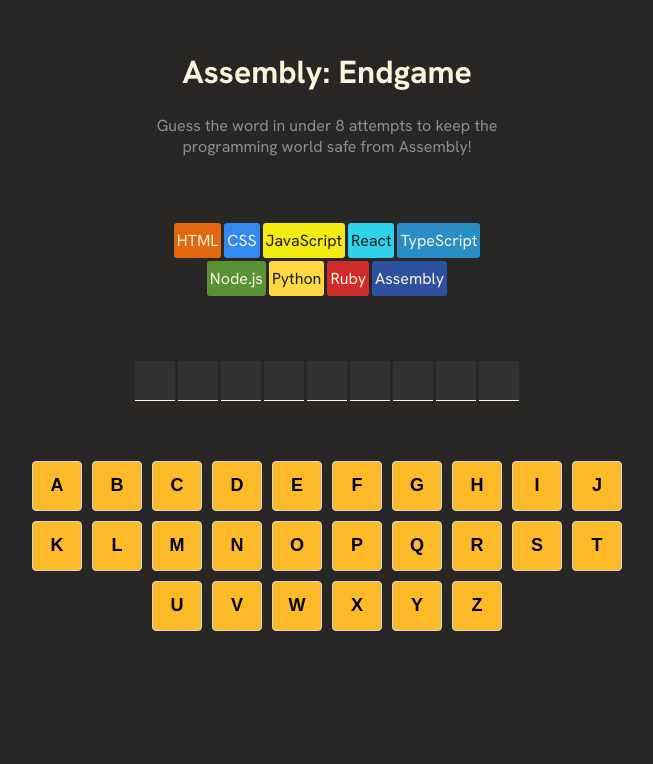
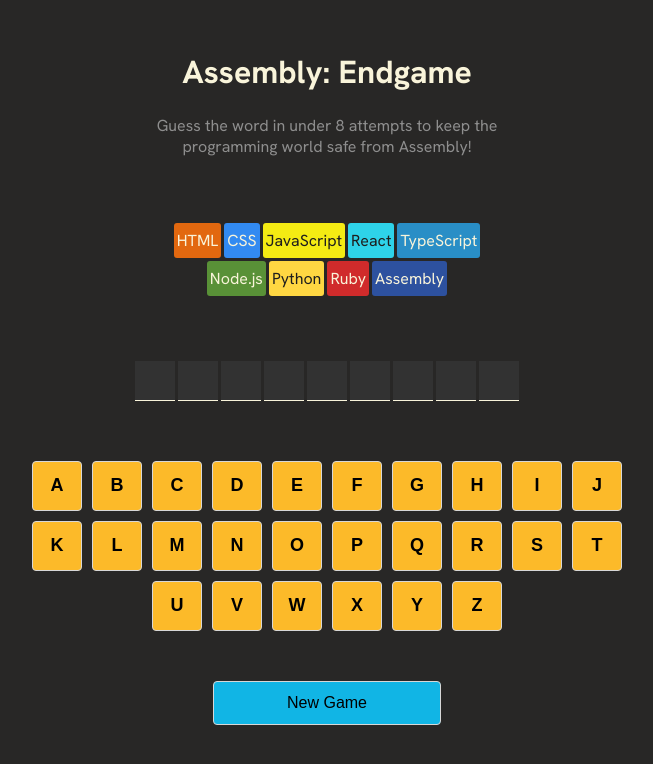
Before and after one commit to gurvirc/hangman-assembly-endgame, a React (Vite) app: page / in a window 1280 px wide. Shown: the top 764 px of the page, without its empty margins (313-966 px from the left). Built offline with nearby package versions, Linux system fonts and the light colour scheme.

Commit message:
Added new game button

```diff
--- a/src/App.jsx
+++ b/src/App.jsx
@@ -49,6 +49,10 @@
     setGuessedLetters(prev=> [...prev, letter])
   }
 
+  function resetGame(){
+
+  }
+
 
 
 
@@ -72,6 +76,7 @@
       <section className="language-elements">{langaugeElements}</section>
       <section className="word-area">{wordElement}</section>
       <section className="keyboard">{keyboardElements}</section>
+      <button onClick={resetGame}className="new-game">New Game</button>
 
 
     </main>
--- a/src/index.css
+++ b/src/index.css
@@ -141,3 +141,13 @@
     background-color: rgba(0, 0, 0, 0.7);
 
 }
+
+.new-game{
+  margin-top: 50px;
+  background-color: #11B5E5;
+  border: 1px solid #D7D7D7;
+  width: 228px;
+  height: 44px;
+  border-radius: 4px;
+  font-size: medium;
+}
```
